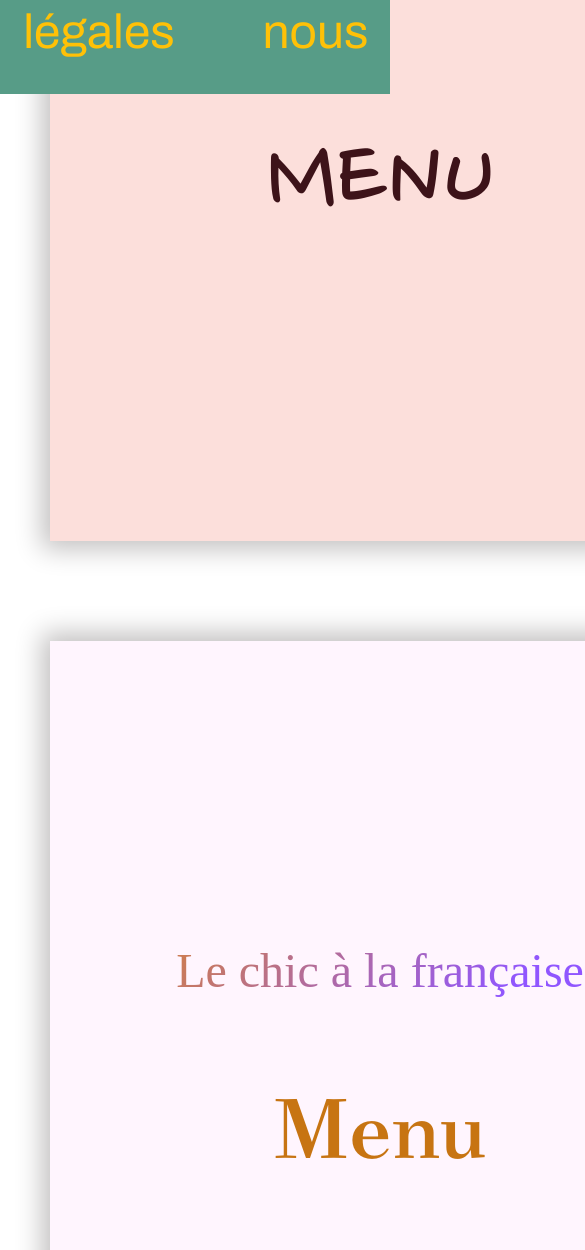
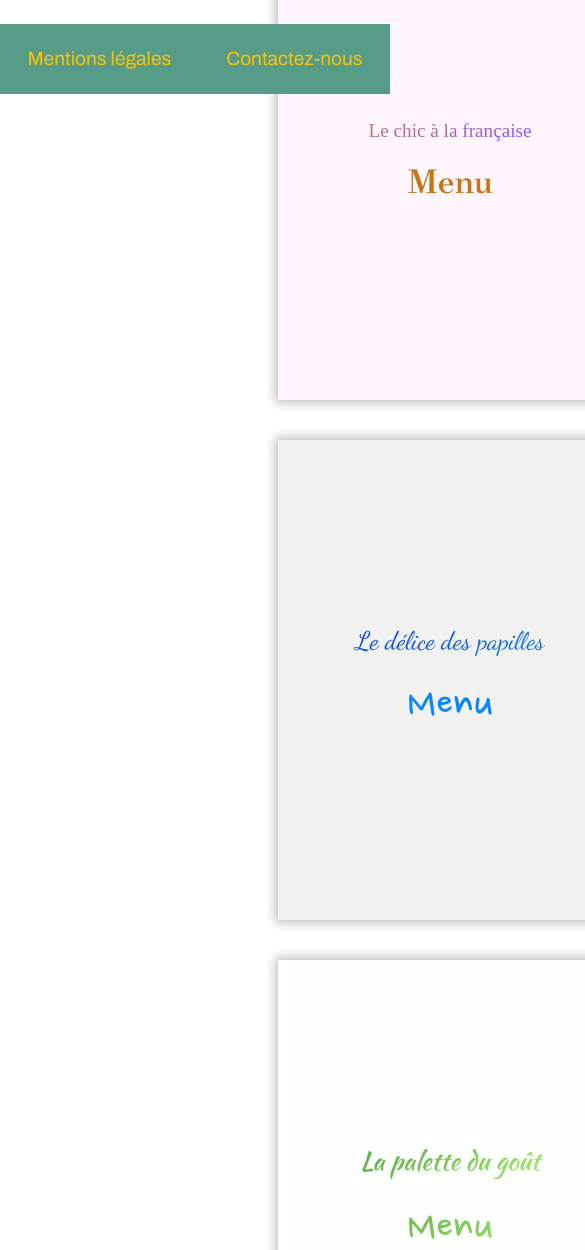
Before and after one commit to vincentborgies/P3-ANIMATIONS-CSS, a website: page index.html in a window 390 px wide. Shown: the part 750-2000 px from the top of the page, 585 px wide, since content can reach past the window. Drawn offline with Linux system fonts and the light colour scheme; a web font is replaced by a local one.

Commit message:
modifs anims

```diff
--- a/index.html
+++ b/index.html
@@ -23,42 +23,42 @@
         <div class="content">
 
             <div class="les-menus">
+                <a href="la_note.html">
                     <section class="menu menu--note">
-                    <a href="la_note.html">
-                        <div class="divnote">
+                        <div class="zoom note">
                             <i class="fas fa-music"></i>
                             <p>La note enchantée</p>
                             <p>MENU</p>
                         </div>
+                    </section>
                 </a>
-                </section>
 
+                <a href="le_chic.html">
                     <section class="menu menu--chic">
-                    <a href="le_chic.html">
-                        <div>
+                        <div class="zoom">
                             <p>Le chic à la française</p>
                             <p>Menu</p>
                         </div>
+                    </section>
                 </a>
-                </section>
 
+                <a href="le_delice.html">
                 <section class="menu menu--delice">
-                    <a href="le_delice.html">
-                        <div>
+                    <div class="zoom">
                         <p>Le délice des papilles</p>
                         <p>Menu</p>
                     </div>
+                </section>
                 </a>
-                </section>
 
+                <a href="La_palette.html">
                 <section class="menu menu--palette">
-                    <a href="La_palette.html">
-                        <div>
+                    <div class="zoom">
                         <p>La palette du goût</p>
                         <p>Menu</p>
                     </div>
+                </section>
                 </a>
-                </section>
 
             </div>
 
--- a/sass/components/_cartes.scss
+++ b/sass/components/_cartes.scss
@@ -15,6 +15,9 @@ max-width: 43.75rem;
         display: flex;
         justify-content: center;
         justify-content: space-between;
+        @include mobile{
+            flex-direction: column;
+        }
     }
     h2{
         font-size: 3rem;
--- a/sass/pages/_delice.scss
+++ b/sass/pages/_delice.scss
@@ -1,7 +1,8 @@
 .carte--delice{
     background: $delice;
     padding: 3.1rem 2.5rem 3.1rem 2.5rem;
-    font-family: "Nanum Pen Script";
+    font-family: "Caveat";
+    font-weight: bold;
     >h2{
         background: linear-gradient(135deg, #0229dd 0%, #0e8cfb 100%);
         color: transparent;
--- a/sass/pages/_home.scss
+++ b/sass/pages/_home.scss
@@ -41,36 +41,35 @@ button {
     flex-wrap: wrap;
     margin:auto;
     width: 56.25rem;
-    @include tablette{
-        width:100%;
+    @include mobile{
         flex-direction: column;
     }
 }
-
 html,body{
     font-family: 'Archivo';
     padding:0;
     margin: 0;
     text-align: center;
     height: 100%;
-    @include tablette{
-        font-size: 25px;
-    }
-    @include mobile{
-        font-size: 40px;
-    }
 }
 
 .menu{
     @include carte;
-    height: 22.88rem;
-    width: 16.5rem;
+    height: 30rem;
+    width: 21.5rem;
     margin: 1.25rem;
-    a{
+    .zoom{
         transition: all 0.5s;
         &:hover {
             transform: scale(1.25);
             opacity: 0.5;
+        }
+        p:nth-of-type(1){
+            margin: 0
+        }
+        p:nth-of-type(2){
+            margin-top: 1.25rem;
+            margin-bottom: 0;
         }
     }
 }
@@ -79,7 +78,7 @@ html,body{
     .fas{
         @include note;
     }
-    .divnote{
+    .note{
         padding-top: -3rem;
     }
     i{
@@ -89,8 +88,6 @@ html,body{
         font-family: "Devonshire";
         font-size: 1.6rem;
         color: #3d1319;
-        margin-top: 0px;
-        margin: 0px;
     }
     p:nth-of-type(2) {
         font-family: "Nanum Pen Script";
@@ -106,7 +103,6 @@ html,body{
         color: transparent;
         -webkit-background-clip: text;
         background-clip: text;
-        margin: 0px;
         font-size: 1.2rem;
     }
     p:nth-of-type(2) {color: #c77412;
@@ -122,7 +118,6 @@ html,body{
             -webkit-background-clip: text;
             background-clip: text;
             font-family: "Dancing Script";
-            margin: 0px;
             font-size: 1.6rem;
         }
         p:nth-of-type(2){
@@ -139,7 +134,6 @@ html,body{
             -webkit-background-clip: text;
             background-clip: text;
             font-family: "Kaushan Script";
-            margin: 0px;
             font-size: 1.6rem;
         }
         p:nth-of-type(2){
--- a/sass/pages/_palette.scss
+++ b/sass/pages/_palette.scss
@@ -1,7 +1,8 @@
 .carte--palette{
     background: $palette;
     padding: 3.1rem 2.5rem 6.25rem 2.5rem;
-    font-family:"Nanum Pen Script";
+    font-family:"Caveat";
+    font-weight: bold;
     >h2{
         background: linear-gradient(135deg, #3e923a 0%, #beff7f 100%);
         color: transparent;
--- a/sass/utils/_keyframes.scss
+++ b/sass/utils/_keyframes.scss
@@ -1,32 +1,17 @@
-@-webkit-keyframes shake {
-    0% {
-        transform: translateX(5%);
-        transform: rotate(3deg);
-    }
-    100% {
-        transform: translateX(-5%);
-        transform: rotate(-3deg);
-    }
-}
+@keyframes shake {
+    0%    { transform: translate(1px, 1px)    rotate(0deg);   }
+    10%   { transform: translate(-1px, -2px)  rotate(-1deg);  }
+    20%   { transform: translate(-3px, 0px)   rotate(1deg);   }
+    30%   { transform: translate(3px, 2px)    rotate(0deg);   }
+    40%   { transform: translate(1px, -1px)   rotate(1deg);   }
+    50%   { transform: translate(-1px, 2px)   rotate(-1deg);  }
+    60%   { transform: translate(-3px, 1px)   rotate(0deg);   }
+    70%   { transform: translate(3px, 1px)    rotate(-1deg);  }
+    80%   { transform: translate(-1px, -1px)  rotate(1deg);   }
+    90%   { transform: translate(1px, 2px)    rotate(0deg);   }
+    100%  { transform: translate(1px, -2px)   rotate(-1deg);  }
+  }
 
-@keyframes shake {
-    0% {
-        transform: translateX(5%);
-        transform: rotate(5deg);
-    }
-    100% {
-        transform: translateX(-5%);
-        transform: rotate(-5deg);
-    }
-}
-
-
-@-webkit-keyframes dots {
-    50% {
-        opacity: 0;
-        transform: scale(0.8) translateY(8px);
-    }
-}
 
 @keyframes dots {
     50% {
--- a/sass/utils/_mixins.scss
+++ b/sass/utils/_mixins.scss
@@ -2,6 +2,7 @@
             background: linear-gradient(to right, #f15d61, #f6916a);
             color: transparent;
             -webkit-background-clip: text;
+            background-clip: text;
 }
 
 @mixin carte {
@@ -42,10 +43,7 @@
 }
 
 @mixin shake {
-    -webkit-animation: shake 60ms ease-in-out;
-    animation: shake 60ms ease-in-out;
-    -webkit-animation-iteration-count: 20;
-    animation-iteration-count: 20;
+    animation: shake 500ms infinite
 }
 
 @mixin Under($color: $textnote){
@@ -66,32 +64,18 @@
     border-radius: 50%;
     background-color: $jaune;
     display: inline-block;
-    -webkit-animation-name: dots;
-    animation-name: dots;
-    -webkit-animation-duration: 2s;
-    animation-duration: 2s;
-    -webkit-animation-iteration-count: infinite;
-    animation-iteration-count: infinite;
-    -webkit-animation-timing-function: ease-in-out;
-    animation-timing-function: ease-in-out;
+    animation: dots 2s infinite ease-in-out;
     &:nth-child(2) {
-        -webkit-animation-delay: 0.4s;
         animation-delay: 0.4s;
     }
     &:nth-child(3) {
-        -webkit-animation-delay: 0.8s;
         animation-delay: 0.8s;
     }
 }
 
-@mixin tablette {
-    @media screen and (max-width:999px){
+// RESPONSIVE pour les desktops
+@mixin mobile {
+    @media screen and (max-width: map-get($breakpoints, mobile)){
         @content;
     }
-}
-
-@mixin mobile {
-    @media screen and (max-width:500px){
-        @content;
-    }
-}
+  }
--- a/sass/utils/_variables.scss
+++ b/sass/utils/_variables.scss
@@ -9,3 +9,9 @@ $textnote: #3d1319;
 $purple: #a56899;
 $orange: #e38a12;
 $blue: #6e4ccc;
+
+
+// Map: Breakpoints pour le responsive
+$breakpoints: (
+    mobile: 500px
+);
```
Also changed, not shown: la_palette.html (+1 -1 lines), le_delice.html (+1 -1 lines), package.json (added, +22 -0 lines), sass/style.css, 1 other file. Lines whose indentation alone changed are shown as unchanged.
